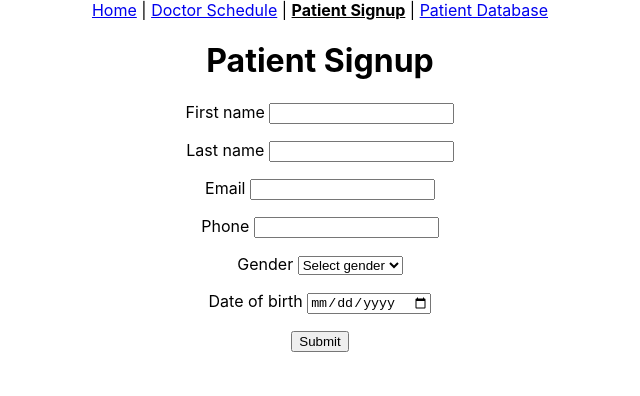
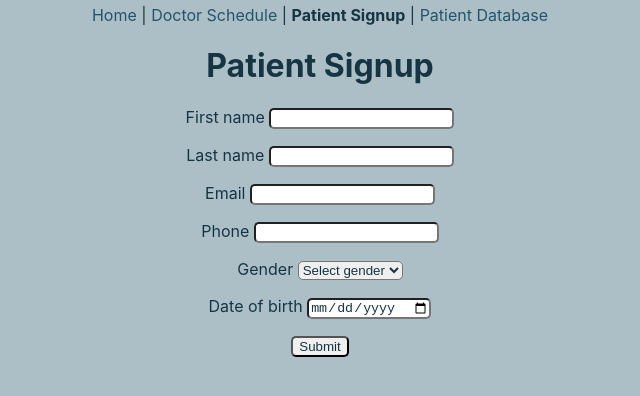
Before and after one commit to n-lusano/practiceassessment, a React (Create React App) app: page /patientsignup in a window 1280 px wide. Shown: the top 396 px of the page, without its empty margins (320-960 px from the left). Built offline with nearby package versions, Linux system fonts and the light colour scheme.

Commit message:
Styling added

```diff
--- a/src/App.css
+++ b/src/App.css
@@ -2,18 +2,18 @@
   text-align: center;
 }
 
-.App-logo {
+/* .App-logo {
   height: 40vmin;
   pointer-events: none;
-}
+} */
 
-@media (prefers-reduced-motion: no-preference) {
+/* @media (prefers-reduced-motion: no-preference) {
   .App-logo {
     animation: App-logo-spin infinite 20s linear;
   }
-}
+} */
 
-.App-header {
+/* .App-header {
   background-color: #282c34;
   min-height: 100vh;
   display: flex;
@@ -22,17 +22,17 @@
   justify-content: center;
   font-size: calc(10px + 2vmin);
   color: white;
-}
+} */
 
-.App-link {
+/* .App-link {
   color: #61dafb;
-}
+} */
 
-@keyframes App-logo-spin {
+/* @keyframes App-logo-spin {
   from {
     transform: rotate(0deg);
   }
   to {
     transform: rotate(360deg);
   }
-}
+} */
--- a/src/components/DoctorList.js
+++ b/src/components/DoctorList.js
@@ -26,6 +26,13 @@ export default function DoctorList() {
       return <h2>Loading...</h2>;
     } else {
       return (
+        <div
+          style={{
+            display: "flex",
+            justifyContent: "center",
+            alignItems: "center",
+          }}
+        >
           <table>
             <thead>
               <tr>
@@ -34,7 +41,9 @@ export default function DoctorList() {
               </tr>
             </thead>
             {doctors.map((doctor) => {
-            const availability = doctor.onDuty ? "Available" : "Not available";
+              const availability = doctor.onDuty
+                ? "Available"
+                : "Not available";
               return (
                 <DoctorCard
                   key={doctor.id}
@@ -44,6 +53,7 @@ export default function DoctorList() {
               );
             })}
           </table>
+        </div>
       );
     }
   }
--- a/src/components/NavBar.js
+++ b/src/components/NavBar.js
@@ -1,11 +1,15 @@
 import React from "react";
-import { BrowserRouter as Router, NavLink } from "react-router-dom";
+import { BrowserRouter as Route, NavLink } from "react-router-dom";
 
 export default function NavBar() {
   return (
     <div>
       <NavLink
-        activeStyle={{ fontWeight: "bold", color: "black" }}
+        style={{
+          textDecoration: "none",
+          color: "#21556B",
+        }}
+        activeStyle={{ fontWeight: "bold", color: "#153543" }}
         to="/"
         exact
       >
@@ -13,21 +17,33 @@ export default function NavBar() {
       </NavLink>
       {" | "}
       <NavLink
-        activeStyle={{ fontWeight: "bold", color: "black" }}
+        style={{
+          textDecoration: "none",
+          color: "#21556B",
+        }}
+        activeStyle={{ fontWeight: "bold", color: "#153543" }}
         to="/doctorschedule"
       >
         Doctor Schedule
       </NavLink>
       {" | "}
       <NavLink
-        activeStyle={{ fontWeight: "bold", color: "black" }}
+        style={{
+          textDecoration: "none",
+          color: "#21556B",
+        }}
+        activeStyle={{ fontWeight: "bold", color: "#153543" }}
         to="/patientsignup"
       >
         Patient Signup
       </NavLink>
       {" | "}
       <NavLink
-        activeStyle={{ fontWeight: "bold", color: "black" }}
+        style={{
+          textDecoration: "none",
+          color: "#21556B",
+        }}
+        activeStyle={{ fontWeight: "bold", color: "#153543" }}
         to="/patientdatabase"
       >
         Patient Database
--- a/src/components/Title.js
+++ b/src/components/Title.js
@@ -1,4 +1,5 @@
 import React from "react";
+import "../style/Global.css";
 
 export default function Title(props) {
   const { title } = props;
--- a/src/pages/Home.js
+++ b/src/pages/Home.js
@@ -2,6 +2,7 @@ import React from "react";
 import { Link } from "react-router-dom";
 import PracticeHours from "../components/PracticeHours";
 import Title from "../components/Title";
+import "../style/Global.css";
 
 export default function Home() {
   return (
--- /dev/null
+++ b/src/style/Global.css
@@ -0,0 +1,33 @@
+body {
+  background-color: #acbfc7;
+  color: #153543;
+  padding: 5px;
+}
+
+.Title {
+  color: #153543;
+}
+
+table,
+th,
+td {
+  border: 1px solid #3d6a7e;
+}
+
+.patientCard {
+  border: 1px solid #3d6a7e;
+}
+
+button,
+select,
+option,
+input {
+  border-radius: 5px;
+  color: #153543;
+}
+
+li {
+  color: #153543;
+  list-style: none;
+  font-weight: bold;
+}
--- /dev/null
+++ b/src/style/global.scss
@@ -0,0 +1,4 @@
+// src/style/global.scss
+
+@import "./config";
+@import "~bootstrap";
```
Also changed, not shown: src/style/_config.scss (added, +10 -0 lines). Lines whose indentation alone changed are shown as unchanged.
